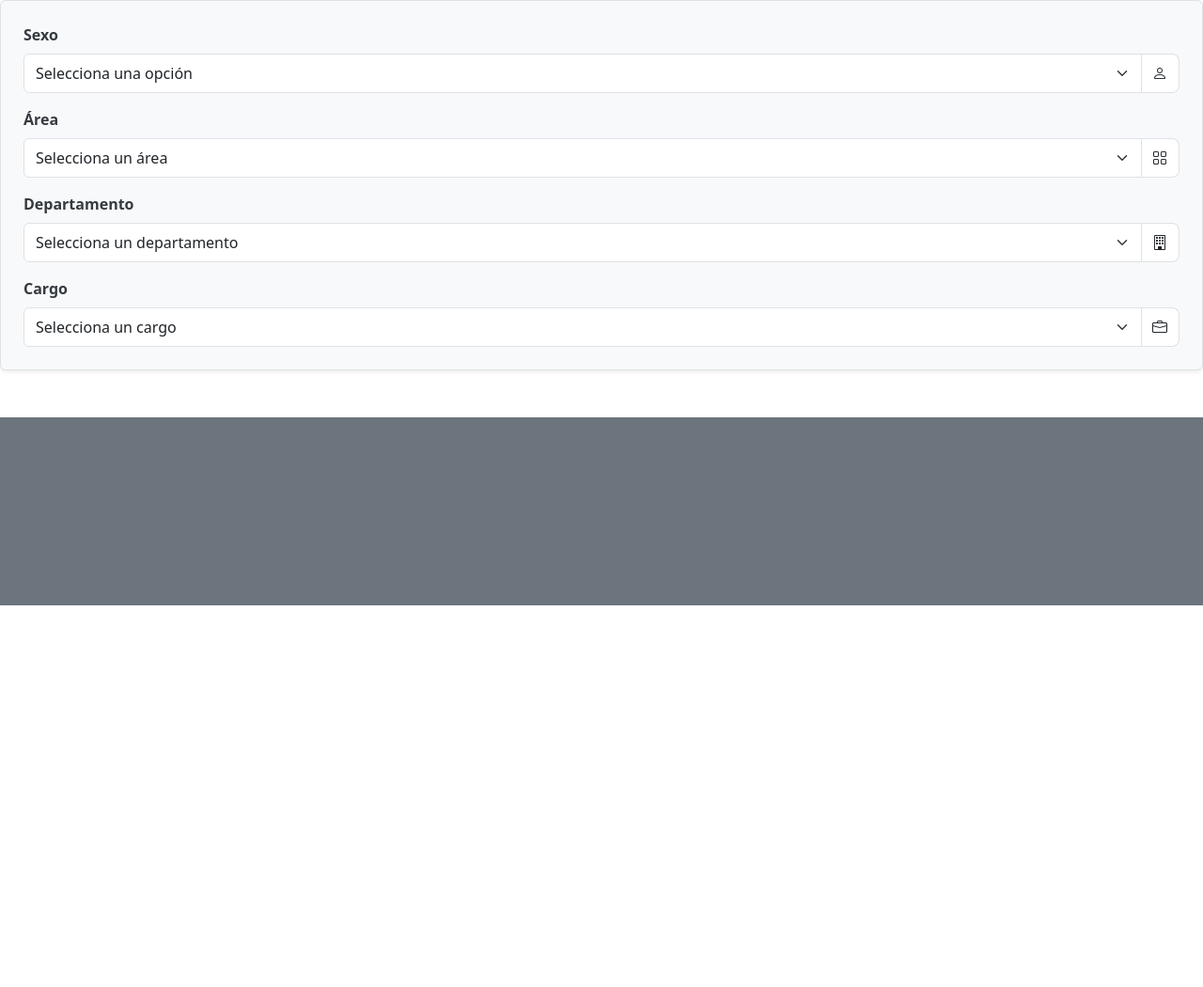
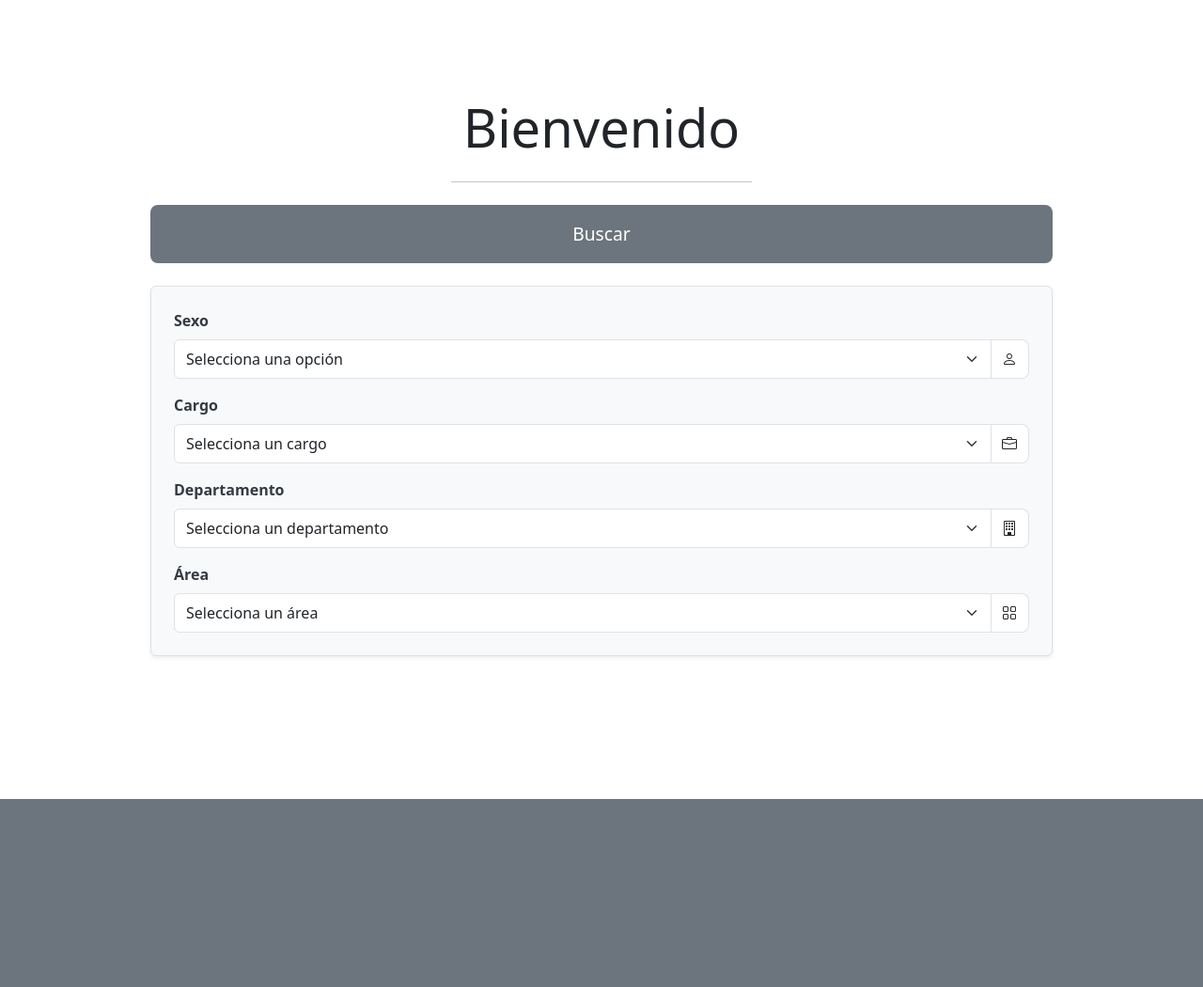
Before and after one commit to vbroosing/el-correo-de-yuri, a Django app: page /informe-trabajadores/ in a window 1280 px wide. Shown: the part 56-1106 px from the top of the page at 94% size. Before the commit the page ends 700 px from the top, so only its background shows below. Run offline with Django 5.2, Linux system fonts and the light colour scheme; a user stored in the database is signed in; data comes from the database, SQL or seed files in the repository; some libraries are stand-ins or nearby versions.

Commit message:
modificando html, vista informe trabajadores

```diff
--- a/app/templates/informe-trabajadores.html
+++ b/app/templates/informe-trabajadores.html
@@ -12,6 +12,18 @@ Informe Trabajadores
 {% endblock %}
 
 {% block body %}
+
+<div class="contenedor d-flex flex-column justify-content-center align-items-center vh-100">
+    <h1 class="display-4 fw-light titulo_dashboard_jefe">Bienvenido</h1>
+    <hr class="w-25 mx-auto border-dark mb-4">
+
+    <form method="get" action="/datos-filtrados/" class="w-75">
+
+        <div class="botones d-flex flex-column gap-3 mb-4">
+            <button type="submit" class="btn btn-lg px-5 py-3 text-white btn_horas_informe_trabajadores">
+                Buscar
+            </button>
+        </div>
 
         <div class="filtros-panel bg-light p-4 rounded shadow-sm">
             <div class="row g-3">
@@ -30,9 +42,35 @@ Informe Trabajadores
                 </div>
 
                 <div class="col-12">
+                    <label class="form-label fw-bold">Cargo</label>
+                    <div class="input-group">
+                        <select name="cargo" class="form-select">
+                            <option value="">Selecciona un cargo</option>
+                            {% for c in cargos %}
+                                <option value="{{ c.id }}">{{ c.nombre_cargo }}</option>
+                            {% endfor %}
+                        </select>
+                        <span class="input-group-text bg-white border-start-0"><i class="bi bi-briefcase"></i></span>
+                    </div>
+                </div>
+
+                <div class="col-12">
+                    <label class="form-label fw-bold">Departamento</label>
+                    <div class="input-group">
+                        <select name="departamento" class="form-select">
+                            <option value="">Selecciona un departamento</option>
+                            {% for d in departamentos %}
+                                <option value="{{ d.id }}">{{ d.nombre_departamento }}</option>
+                            {% endfor %}
+                        </select>
+                        <span class="input-group-text bg-white border-start-0"><i class="bi bi-building"></i></span>
+                    </div>
+                </div>
+
+                <div class="col-12">
                     <label class="form-label fw-bold">Área</label>
                     <div class="input-group">
-                <select name="area" id="select-area" class="form-select">
+                        <select name="area" class="form-select">
                             <option value="">Selecciona un área</option>
                             {% for a in areas %}
                                 <option value="{{ a.id }}">{{ a.nombre_area }}</option>
@@ -42,39 +80,9 @@ Informe Trabajadores
                     </div>
                 </div>
 
-        <div class="col-12">
-            <label class="form-label fw-bold">Departamento</label>
-            <div class="input-group">
-                <select name="departamento" id="select-departamento" class="form-select">
-                    <option value="">Selecciona un departamento</option>
-                    {% for d in departamentos %}
-                        <option value="{{ d.id }}" data-area-id="{{ d.id_area.id }}">
-                            {{ d.nombre_departamento }}
-                        </option>
-                    {% endfor %}
-                </select>
-                <span class="input-group-text bg-white border-start-0"><i class="bi bi-building"></i></span>
             </div>
         </div>
-
-        <div class="col-12">
-            <label class="form-label fw-bold">Cargo</label>
-            <div class="input-group">
-                <select name="cargo" id="select-cargo" class="form-select">
-                    <option value="">Selecciona un cargo</option>
-                    {% for c in cargos %}
-                        <option value="{{ c.id }}"
-                                data-departamento-id="{{ c.id_departamento.id }}"
-                                data-area-id="{{ c.id_departamento.id_area.id }}">
-                            {{ c.nombre_cargo }}
-                        </option>
-                    {% endfor %}
-                </select>
-                <span class="input-group-text bg-white border-start-0"><i class="bi bi-briefcase"></i></span>
-            </div>
-        </div>
-
-    </div>
+    </form>
 </div>
 
 <script src="{% static 'js/informe-trabajadores.js' %}"></script>
```
Lines whose indentation alone changed are shown as unchanged.
